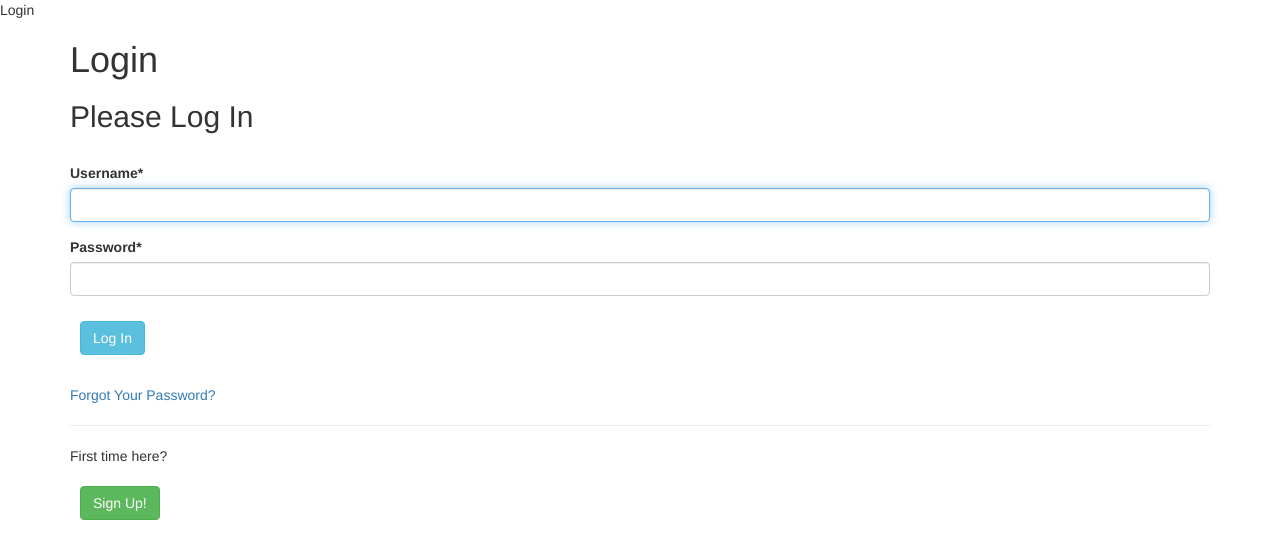
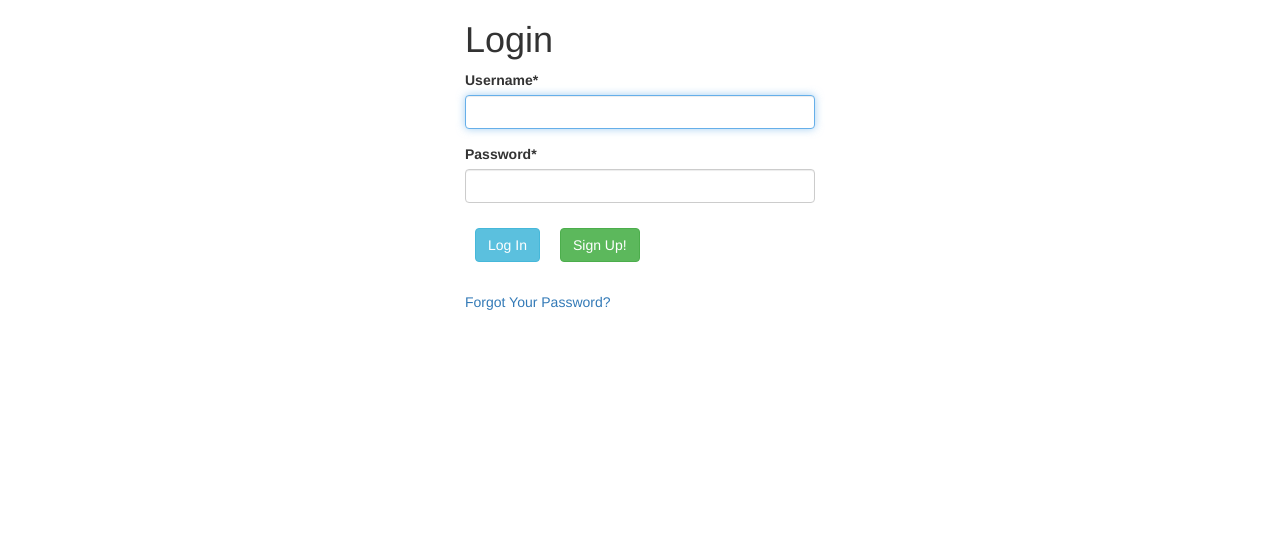
Before and after one commit to tjdolan121/TaxApp, a Django app: page /users/login/ in a window 1280 px wide. Shown: the top 559 px of the page. Run offline with Django 3.2, Linux system fonts and the light colour scheme; some libraries are stand-ins or nearby versions.

Commit message:
Styled login and signup pages

```diff
--- a/templates/registration/login.html
+++ b/templates/registration/login.html
@@ -1,22 +1,25 @@
 {% extends 'registration/registration_base.html' %}
+{% load static %}
 {% load humanize %}
 {% load crispy_forms_tags %}
-{% block content %}
-
-
+{% load formatting_tags %}
 
 {% block title %}Login{% endblock %}
+
+{% block content %}
     <div class="container">
+        <div class="col-md-offset-4">
+            <div class="col-md-6">
                 <h1>Login</h1>
-
-
-    <h2>Please Log In</h2><br>
                 <form method="post">
                     {% csrf_token %}
                     {{ form|crispy }}
-        <input type="submit" class="btn btn-info" value="Log In"><br><br>
+                    <input type="submit" class="btn btn-info" value="Log In"><a href="{% url 'signup' %}"
+                                                                                class="btn btn-success" role="button">Sign
+                    Up!</a><br><br>
                     <a href="{% url 'password_reset' %}">Forgot Your Password?</a>
-    </form><hr>
-    <p>First time here?</p><a href="{% url 'signup' %}" class="btn btn-success" role="button">Sign Up!</a><br>
+                </form>
+            </div>
+        </div>
     </div>
 {% endblock %}
--- a/templates/registration/registration_base.html
+++ b/templates/registration/registration_base.html
@@ -1,5 +1,6 @@
 {% load static %}
 {% load humanize %}
+{% load crispy_forms_tags %}
 {% load formatting_tags %}
 <!DOCTYPE html>
 <html lang="en">
@@ -15,8 +16,8 @@
     <script src="https://maxcdn.bootstrapcdn.com/bootstrap/3.3.7/js/bootstrap.min.js"></script>
     <script src="https://cdn.jsdelivr.net/npm/chart.js@2.8.0"></script>
 </head>
+
 <body>
-
-
 {% block content %}
 {% endblock %}
+</body>
```
Also changed, not shown: templates/signup.html (+14 -7 lines). Lines whose indentation alone changed are shown as unchanged.
